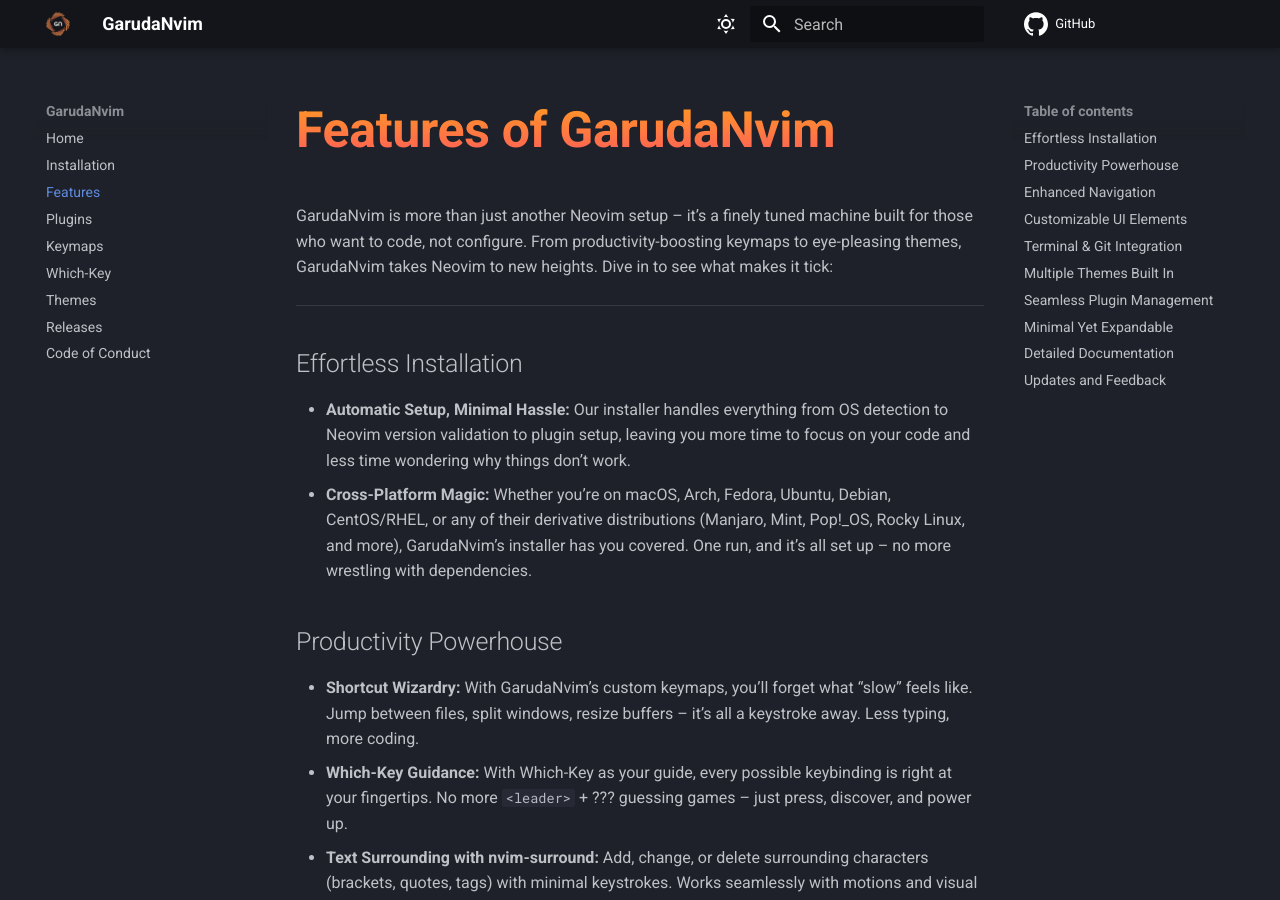
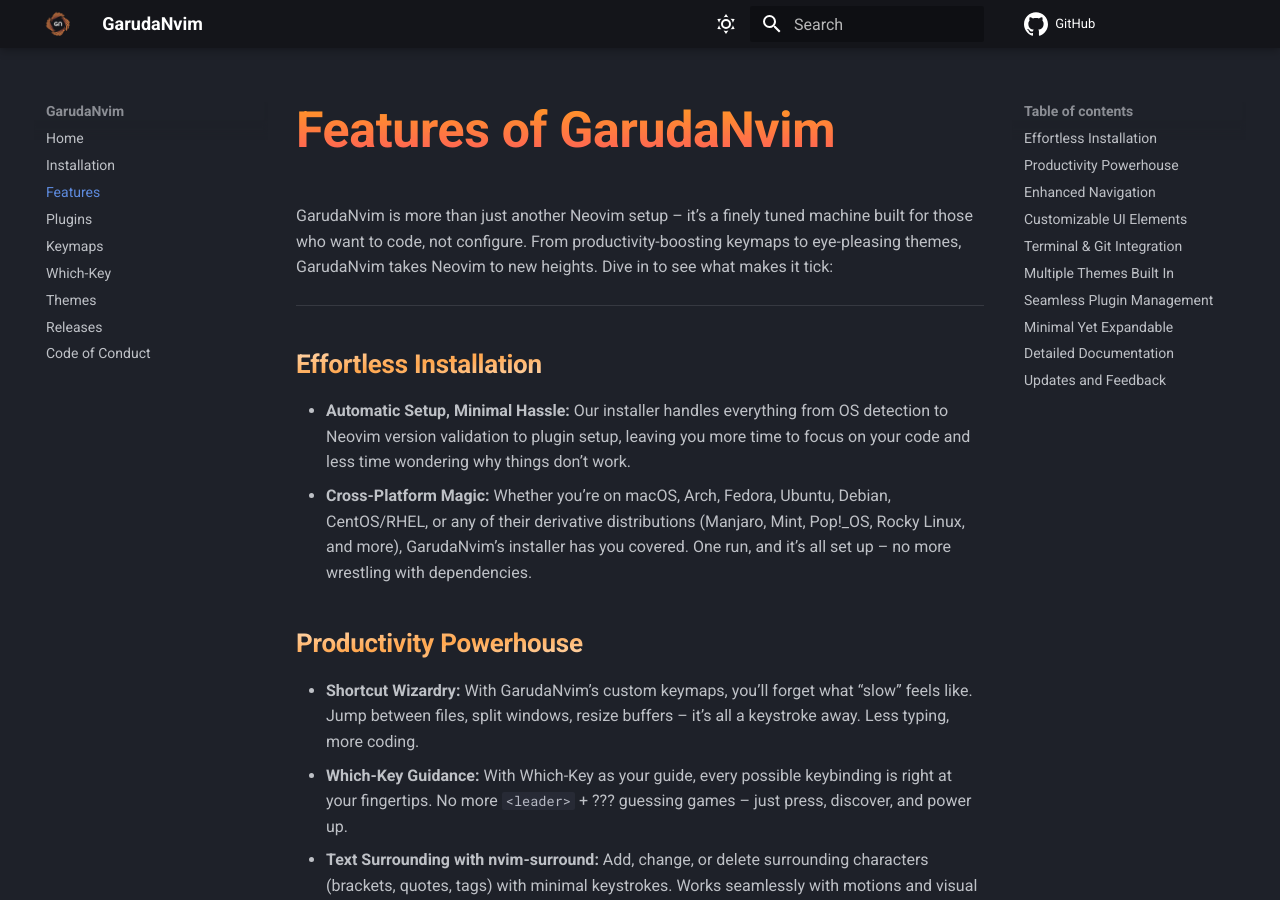
Before and after one commit to GarudaNvim/GarudaNvim.github.io, an MkDocs documentation site: the page built from docs/features.md, in a window 1280 px wide and 900 px high. Built offline with MkDocs 1.6.1 and Material for MkDocs 9.7.7, drawn with Linux system fonts in a browser that asks for light colours.

Commit message:
Fix curly quotes in features.md subheading class attributes
The Edit tool introduced Unicode right double quotation marks (U+201D)
instead of straight ASCII double quotes in the HTML class attributes of
the 7 edited subheadings. Browsers don't recognise curly quotes as
valid HTML attribute delimiters, so the CSS classes were not applied
and the gradient styling was invisible. Replaced all instances with
standard ASCII double quotes.

Co-Authored-By: Claude Sonnet 4.6 <noreply@anthropic.com>

```diff
--- a/docs/features.md
+++ b/docs/features.md
@@ -6,36 +6,36 @@ GarudaNvim is more than just another Neovim setup – it’s a finely tuned mach
 
 ---
 
-## <span class=”sh-font tsh-color”>Effortless Installation</span>
+## <span class="sh-font tsh-color">Effortless Installation</span>
 - **Automatic Setup, Minimal Hassle:** Our installer handles everything from OS detection to Neovim version validation to plugin setup, leaving you more time to focus on your code and less time wondering why things don’t work.
 - **Cross-Platform Magic:** Whether you’re on macOS, Arch, Fedora, Ubuntu, Debian, CentOS/RHEL, or any of their derivative distributions (Manjaro, Mint, Pop!\_OS, Rocky Linux, and more), GarudaNvim’s installer has you covered. One run, and it’s all set up – no more wrestling with dependencies.
 
-## <span class=”sh-font tsh-color”>Productivity Powerhouse</span>
+## <span class="sh-font tsh-color">Productivity Powerhouse</span>
 - **Shortcut Wizardry:** With GarudaNvim’s custom keymaps, you’ll forget what “slow” feels like. Jump between files, split windows, resize buffers – it’s all a keystroke away. Less typing, more coding.
 - **Which-Key Guidance:** With Which-Key as your guide, every possible keybinding is right at your fingertips. No more `<leader>` + ??? guessing games – just press, discover, and power up.
 - **Text Surrounding with nvim-surround:** Add, change, or delete surrounding characters (brackets, quotes, tags) with minimal keystrokes. Works seamlessly with motions and visual selections.
 
-## <span class=”sh-font tsh-color”>Enhanced Navigation</span>
+## <span class="sh-font tsh-color">Enhanced Navigation</span>
 - **Telescope for Search-Anything:** Need to find a file, buffer, or command? Telescope integration lets you glide through your project faster than a Ctrl+F on steroids. Say goodbye to scrolling aimlessly.
 - **NvimTree for File Management:** A built-in, intuitive file explorer keeps all your files accessible with a simple shortcut. Navigate like a pro without ever leaving Neovim’s window.
 - **Treesitter for Syntax-Aware Editing:** Grammar-based syntax highlighting and code-aware navigation powered by **nvim-treesitter**. Far more accurate than regex highlighting, across all major languages.
 - **Alpha Dashboard:** A clean, welcoming dashboard greets you on startup with quick access to recent files and project shortcuts.
 
-## <span class=”sh-font tsh-color”>Customizable UI Elements</span>
+## <span class="sh-font tsh-color">Customizable UI Elements</span>
 - **Polished Status and Tab Lines:** With **Lualine** for the statusline and **Barbar** for the tabline, you get a sleek, customizable interface that keeps tabs on your workflow without becoming a cluttered mess.
 - **Revamped Command Line and Notifications with Noice:** The command line floats as a centered popup, notifications appear as non-blocking toasts, and LSP messages are rendered with clarity — keeping your editing surface clean and distraction-free.
 - **Eye-Friendly Highlights:** Each highlight color and cursorline has been meticulously chosen to ensure comfort, visibility, and minimal eye strain – because staring at code all day is already hard enough.
 
-## <span class=”sh-font tsh-color”>Terminal & Git Integration</span>
+## <span class="sh-font tsh-color">Terminal & Git Integration</span>
 - **ToggleTerm for In-Editor Terminals:** Spin up and toggle multiple terminal instances without leaving Neovim. Pre-configured windows for node, python, htop, and lazygit are ready out of the box.
 - **Lazygit for Visual Git Management:** Commit, stash, reset, diff, and browse your full commit history — all from inside Neovim via the Lazygit TUI.
 - **Gitsigns for Real-Time Git Feedback:** Added, changed, and deleted lines are marked in the gutter as you type. Blame annotations and staged change indicators are a keypress away.
 
-## <span class=”sh-font tsh-color”>Multiple Themes Built In</span>
+## <span class="sh-font tsh-color">Multiple Themes Built In</span>
 - **Color Schemes for Every Mood:** Choose from **Tokyo Night**, **Tokyo Dark**, **Nordic**, **Dracula**, **Catppuccin**, **Nightfox**, **OneDark Pro**, **Doom One**, and more — match your Neovim vibes with your monitor brightness (or your mood, no judgment here).
 - **Instant Theme Preview:** Press `Space + z + t` to browse and switch colorschemes from a table view without touching a config file.
 
-## <span class=”sh-font tsh-color”>Seamless Plugin Management</span>
+## <span class="sh-font tsh-color">Seamless Plugin Management</span>
 - **Lazy for Effortless Plugin Control:** Why “install manually” when you can “install lazily”? With the **Lazy** plugin manager, adding, updating, or removing plugins is as effortless as a lazy Sunday.
 - **Modular Plugin Structure:** Plugins are organized across separate files by category, making it easy to find, add, or remove individual plugins without scrolling through one monolithic list.
 - **Curated Essentials:** Hand-picked plugins for maximum productivity – from **Onedarkpro** for a pleasing default theme to **Telescope** for instant file searching. Only the best make the cut.
```
